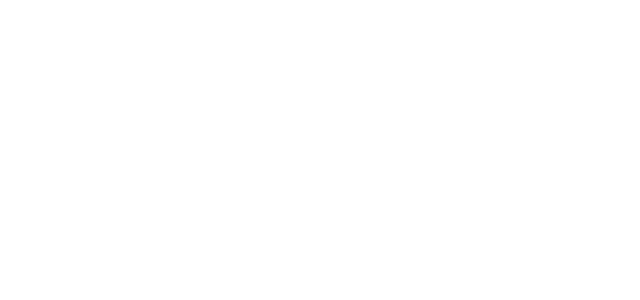
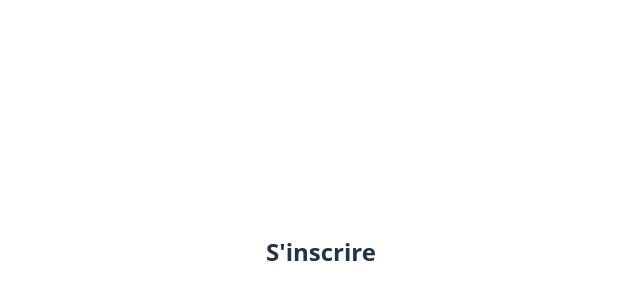
Before and after one commit to Soglo3006/ai_fake_news_detector_2, a React (Vite) app in the folder frontend/: page /inscrire in a window 1280 px wide. Before the commit this address had no page. Shown: the part 148-448 px from the top of the page, without its empty margins (319-959 px from the left). Built offline with nearby package versions, Linux system fonts and the light colour scheme.

Commit message:
Ajout de la page inscrire

```diff
--- a/frontend/src/App.jsx
+++ b/frontend/src/App.jsx
@@ -4,6 +4,7 @@
 import {BrowserRouter as Router, Routes, Route } from "react-router-dom";
 import { Link } from 'react-router-dom';
 import Login from "./Login.jsx";
+import Register from './Register.jsx';
 
 function HomePage({content,setContent}){
     return (
@@ -13,7 +14,7 @@
       </div>
       <div className='auth-links'>
         <Link to="/login"><button className="bouton-connexion">Connexion</button></Link>
-        <button className="bouton-inscrire">S'incrire</button>
+        <Link to="/inscrire"><button className="bouton-inscrire">S'incrire</button></Link>
       </div>
       <h3>Fake News Detector</h3>
       <div className='input-bar'>
@@ -53,6 +54,7 @@
       <Routes>
         <Route path="/" element={<HomePage content={content} setContent={setContent} />} />
         <Route path="/login" element={<Login />} />
+        <Route path="/inscrire" element={<Register/>}/>
       </Routes>
     </Router>
   );
--- a/frontend/src/Login.jsx
+++ b/frontend/src/Login.jsx
@@ -1,4 +1,4 @@
-import React, { useState } from "react";
+import { useState } from "react";
 
 function Login() {
     const [email,SetEmail] = useState("");
--- /dev/null
+++ b/frontend/src/Register.jsx
@@ -0,0 +1,12 @@
+import { useState } from "react";
+import App from "./App";
+
+function Register(){
+    const [name,setName] = useState("")
+
+    return(
+        <h2>S'inscrire</h2>
+    );
+}
+
+export default Register
```
